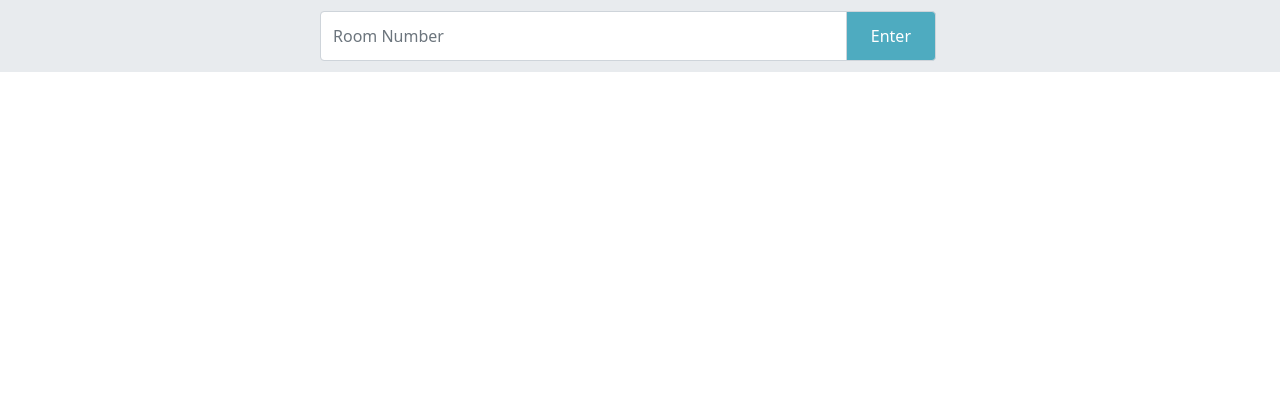
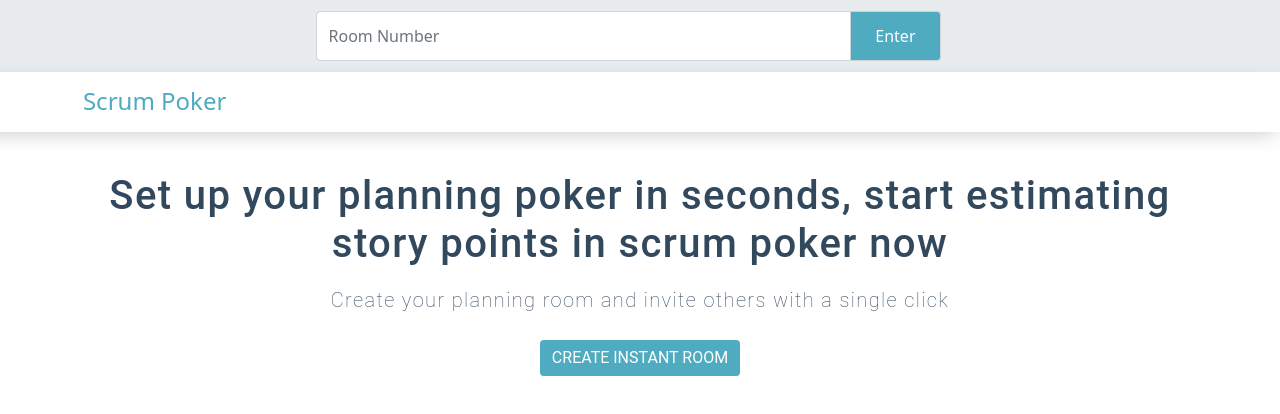
Before and after one commit to mcpadma/scrumpoker, a React (Create React App) app: page / in a window 1280 px wide. Shown: the top 414 px of the page. Built offline with nearby package versions, Linux system fonts and the light colour scheme.

Commit message:
entry component non login UI design

```diff
--- a/src/App.css
+++ b/src/App.css
@@ -20,3 +20,46 @@
   border:none !important;
   background:none !important;
 }
+.headerDiv {
+  height: 60px;
+    box-shadow: 0 7px 20px -5px rgb(0 0 0 / 20%);
+    padding-bottom: 15px;
+    padding-top: 15px;
+    margin-bottom: 40px;
+    text-align: center;
+}
+.header-inner{
+  max-width:1000px;
+}
+.mainHeading{
+  color:#4eabc0;
+  font-weight:400;
+}
+.createRoom{
+  background-color: #4eabc0 !important;
+  border:none !important;
+  margin-top: 20px;
+}
+.entryNotLoggedIn{
+  font-family: Roboto,Helvetica Neue,sans-serif;
+    font-size: 14px;
+    color: #32485d;
+    line-height: 1.1;
+    word-wrap: break-word;
+    letter-spacing: .1em;
+}
+.entryContainer{
+  text-align: center;
+}
+.roomTitle{
+  font-weight: 500;
+  font-size: 40px;
+  word-wrap: break-word;
+  margin: auto;
+}
+.subtitle{
+  margin-top: 20px;
+    width: 100%;
+    font-weight: 200;
+    font-size: 20px;
+}
--- a/src/App.js
+++ b/src/App.js
@@ -1,4 +1,5 @@
 import logo from './logo.svg';
+import 'bootstrap/dist/css/bootstrap.min.css';
 import './App.css';
 import { BrowserRouter,NavLink,Route } from 'react-router-dom';
 
--- a/src/components/entryComponent.js
+++ b/src/components/entryComponent.js
@@ -1,11 +1,22 @@
 import React from 'react'
+
+import '../App.css';
 
 import Header from '../shared/Header';
 
 function EntryComponent() {
   return (
     <div>
-      <Header/>
+      <Header />
+      <div className="container entryContainer">
+        <div className="container-fluid">
+          <div className="entryNotLoggedIn">
+            <h1 className="roomTitle">Set up your planning poker in seconds, start estimating story points in scrum poker now</h1>
+            <h2 className="subtitle">Create your planning room and invite others with a single click</h2>
+            <button type="submit" className="btn btn-primary createRoom">CREATE INSTANT ROOM</button>
+          </div>
+        </div>
+      </div>
     </div>
   )
 }
--- a/src/shared/Header.js
+++ b/src/shared/Header.js
@@ -30,6 +30,17 @@ function Header() {
                     )}
                 </Formik>
             </div>
+            <div className = "row headerDiv">
+                <div className="header-inner" >
+                    <div className="row">
+                        <div className="col-md-4 col-lg-4 col-xl-4">
+                            <h4 className="mainHeading">Scrum Poker</h4>
+                        </div>
+                        <div className="col-md-4 col-lg-4 col-xl-4"></div>
+                        <div className="col-md-4 col-lg-4 col-xl-4"></div>
+                    </div>
+                </div>
+            </div>
         </div>
     )
 }
```
